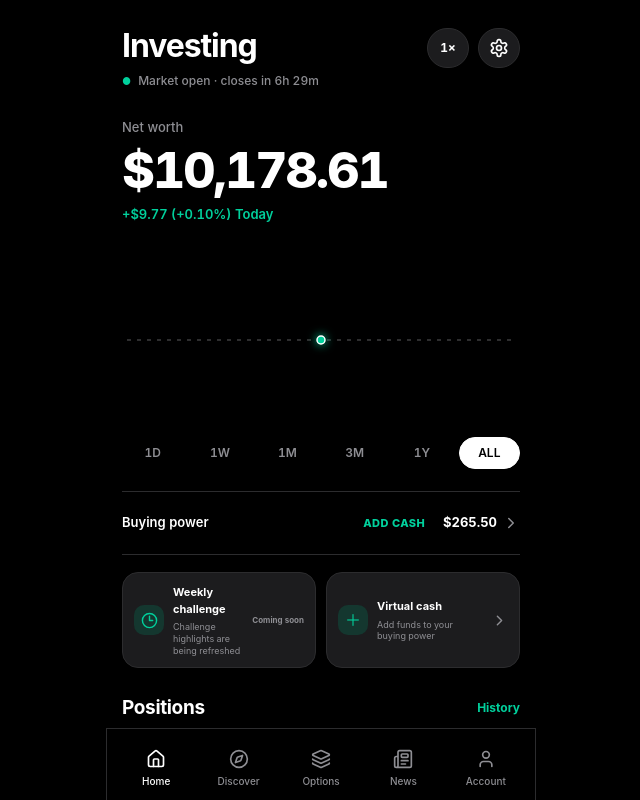
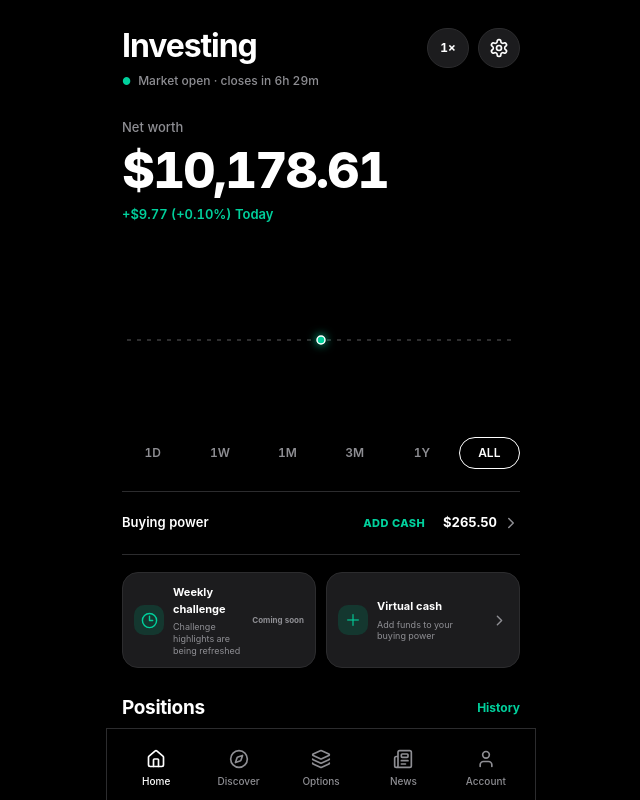
Before and after one commit to titan717/invstock, a Next.js app: page / in a window 1280 px wide. Shown: the top 800 px of the page, without its empty margins (319-959 px from the left). Built offline with nearby package versions, Linux system fonts and the light colour scheme; grey boxes are pictures that could not be loaded.

Commit message:
style: match selected portfolio timeframe pill to white outline

```diff
--- a/src/app/globals.css
+++ b/src/app/globals.css
@@ -223,8 +223,8 @@ select:focus-visible {
 }
 .home-timeframes button.selected {
   border-color: #FFFFFF;
-  background: #FFFFFF;
-  color: #000000;
+  background: transparent;
+  color: #FFFFFF;
 }
 .home-buying-power {
   display: grid;
```
